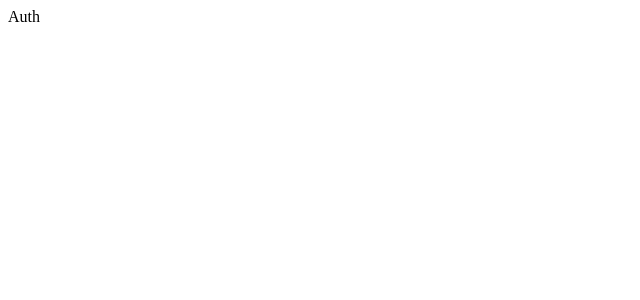
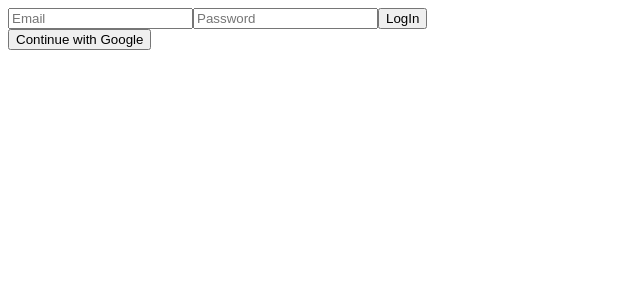
Before and after one commit to ohwoo-kwon/firebase, a React (Create React App) app: page /#/ in a window 1280 px wide. Shown: the top 300 px of the page, without its empty margins (0-640 px from the left). Built offline with nearby package versions, Linux system fonts and the light colour scheme.

Commit message:
2.1: Login Form part One

```diff
--- a/src/routes/Auth.js
+++ b/src/routes/Auth.js
@@ -1,3 +1,47 @@
-const Auth = () => <span>Auth</span>;
+import { useState } from "react";
+
+const Auth = () => {
+  const [email, setEmail] = useState("");
+  const [password, setPassword] = useState("");
+  const onChange = (e) => {
+    const {
+      target: { name, value },
+    } = e;
+    if (name === "email") {
+      setEmail(value);
+    } else if (name === "password") {
+      setPassword(value);
+    }
+  };
+  const onSubmit = (e) => {
+    e.preventDefault();
+  };
+  return (
+    <div>
+      <form onSubmit={onSubmit}>
+        <input
+          type="text"
+          name="email"
+          placeholder="Email"
+          required
+          value={email}
+          onChange={onChange}
+        />
+        <input
+          type="password"
+          name="password"
+          placeholder="Password"
+          required
+          value={password}
+          onChange={onChange}
+        />
+        <input type="submit" value="LogIn" />
+      </form>
+      <div>
+        <button>Continue with Google</button>
+      </div>
+    </div>
+  );
+};
 
 export default Auth;
```
